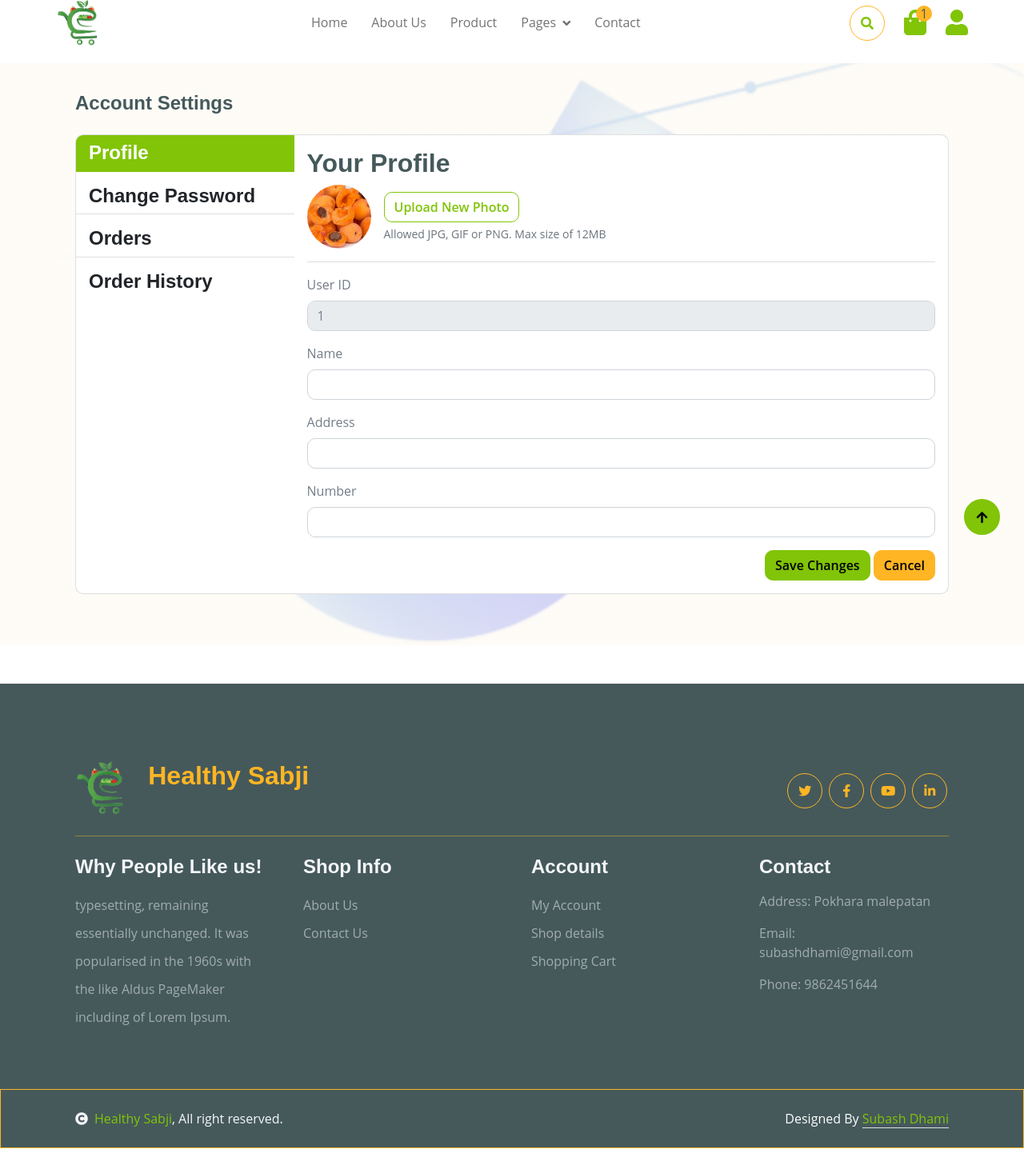
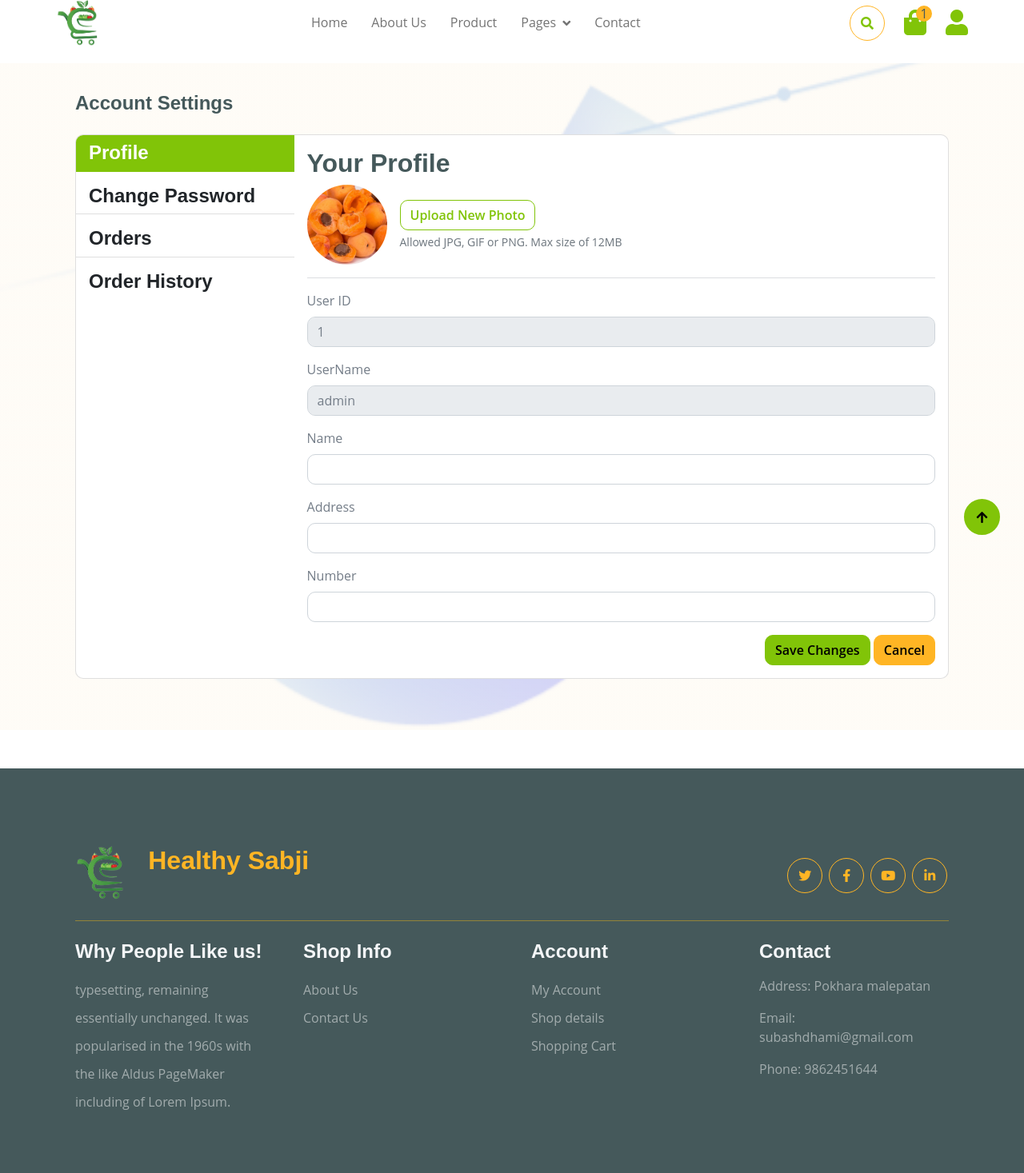
Before and after one commit to gitsubash44/healthy_sabji, a Django app: page /user_profile/ in a window 1280 px wide. Shown: the part 101-1568 px from the top of the page at 80% size. Before the commit the page ends 1537 px from the top, so only its background shows below. Run offline with Django 5.2, Linux system fonts and the light colour scheme; the first user in the database is signed in; data comes from the database, SQL or seed files in the repository; some libraries are stand-ins or nearby versions.

Commit message:
Solving Error in User profile

```diff
--- a/orders/views.py
+++ b/orders/views.py
@@ -46,7 +46,7 @@ def evidence(request,order_id):
     return redirect('delivery_dashboard')
 
 @login_required
-def cancel_order(request,order_id):
+def cancel_order(request, order_id):
     # Comment this
     # if dt.datetime.now().hour >= 12:
     #     messages.warning(request, f'Sorry, Orders can only cancelled before 12 PM.,current time is {dt.datetime.now().hour}:{dt.datetime.now().minute}')
--- a/sabji/views.py
+++ b/sabji/views.py
@@ -70,7 +70,7 @@ def user_profile(request):
         'current_orders':current_orders,
         'order_history':order_history
         }
-    return render(request,'user/user_profile.html')
+    return render(request,'user/user_profile.html',context)
 
 
 @login_required
--- a/templates/user/user_profile.html
+++ b/templates/user/user_profile.html
@@ -35,7 +35,8 @@
                                 <div class="tab-pane fade show active" id="account-general">
                                     <h2 id="exampleModalLabel py-5">Your Profile</h2>
                                     <div class="d-flex align-items-center mb-3">
-                                        <img src="{{request.user.photo.url}}" alt class="rounded-circle me-3" width="80">
+                                        <img src="{{ request.user.photo.url }}" alt="User Photo" class="rounded-circle me-3"
+                                        style="width: 100px; height: 100px; object-fit: cover;">
                                         <div>
                                             <form action="{% url 'upload_photo' %}" method="post" enctype="multipart/form-data">
                                                 {% csrf_token %}
@@ -52,6 +53,12 @@
                                         <label class="form-label">User ID</label>
                                         <input type="text" class="form-control" readonly value="{{request.user.id}}">
                                     </div>
+                                    <div class="mb-3">
+                                        <label class="form-label">UserName</label>
+                                        <input type="text" class="form-control" readonly value="{{request.user.username}}">
+                                    </div>
+                                    <form action="{% url 'update_profile' %}" method="post">
+                                            {% csrf_token %}
                                         <div class="mb-3">
                                             <label class="form-label">Name</label>
                                             <input type="text" class="form-control" name="name" value="{{request.user.first_name}} {{request.user.last_name}}">
```
Also changed, not shown: db.sqlite3, media/product_images/Colourful_Vibrant_Holi_Festival_Greeting_Instagram_Post.jpg (added), 1 other file. Lines whose indentation alone changed are shown as unchanged.
